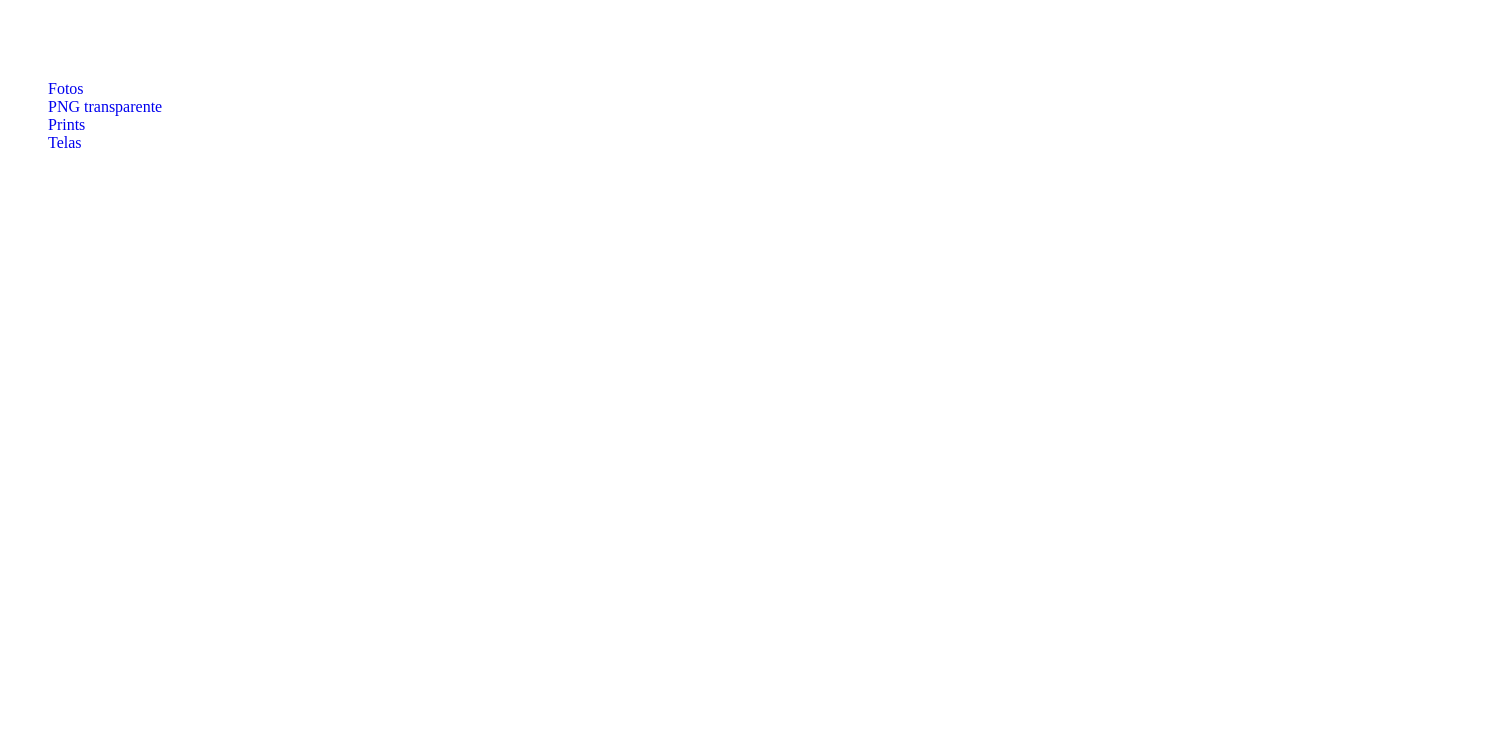
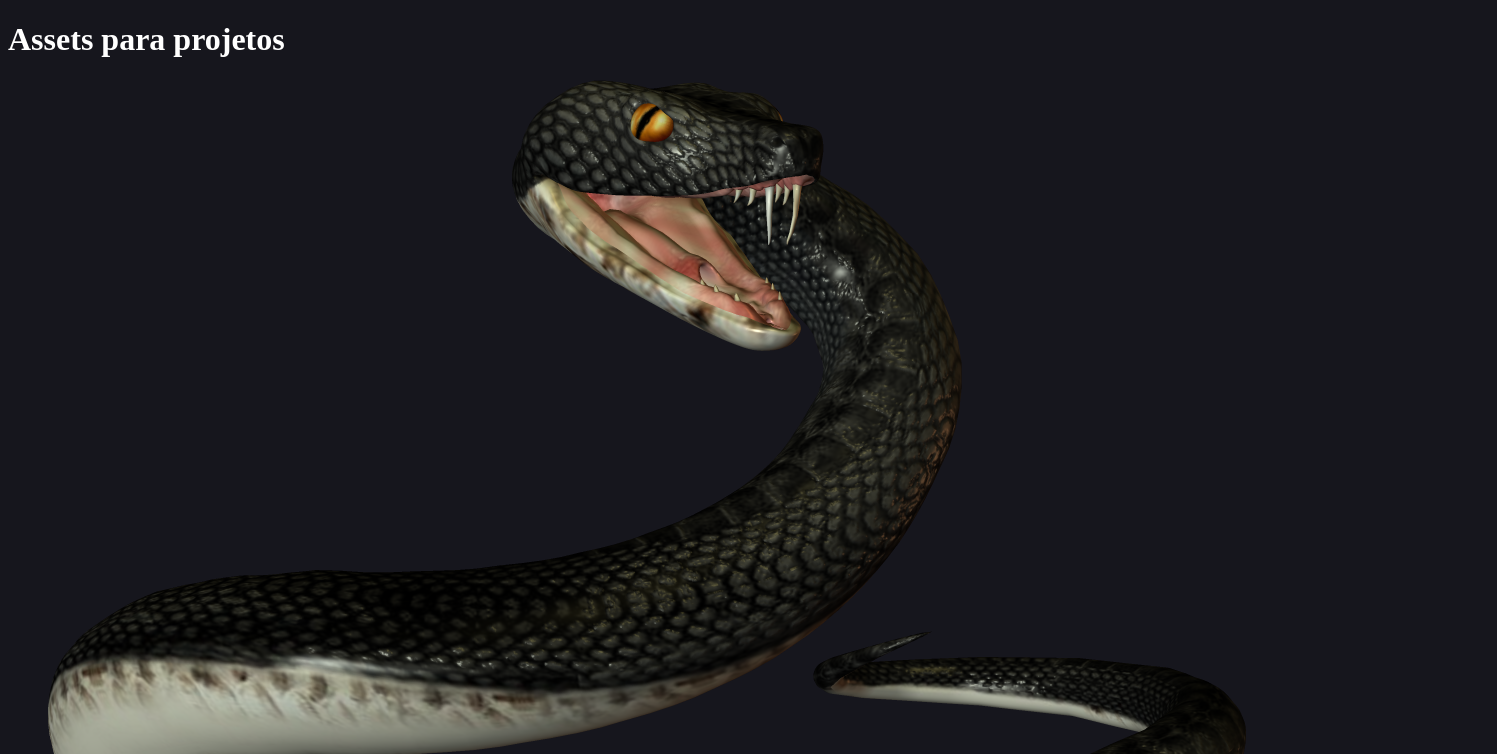
Before and after one commit to alexmachadoribeiro/assets, a plain HTML site: page index.html in a window 1280 px wide. Shown: the top 754 px of the page, 1497 px wide, since content can reach past the window. Drawn offline with Linux system fonts and the light colour scheme.

Commit message:
Alterado: links.

```diff
--- a/index.html
+++ b/index.html
@@ -1,5 +1,5 @@
 <!DOCTYPE html>
-<html lang="en">
+<html lang="pt-br">
     <head>
         <meta charset="UTF-8" />
 
@@ -17,7 +17,7 @@
             }
 
             body {
-                background-color: 16161d;
+                background-color: #16161d;
                 color: #fff;
             }
         </style>
@@ -26,10 +26,8 @@
     <body>
         <h1>Assets para projetos</h1>
         <ul>
-            <li><a href="fotos/">Fotos</a></li>
-            <li><a href="png_transparente/">PNG transparente</a></li>
-            <li><a href="prints/">Prints</a></li>
-            <li><a href="telas/">Telas</a></li>
+            <li><img src="png_transparente/minha_imagem.png" /></li>
+            <li><img src="png_transparente/python_200x269.png" /></li>
         </ul>
     </body>
 </html>
```
